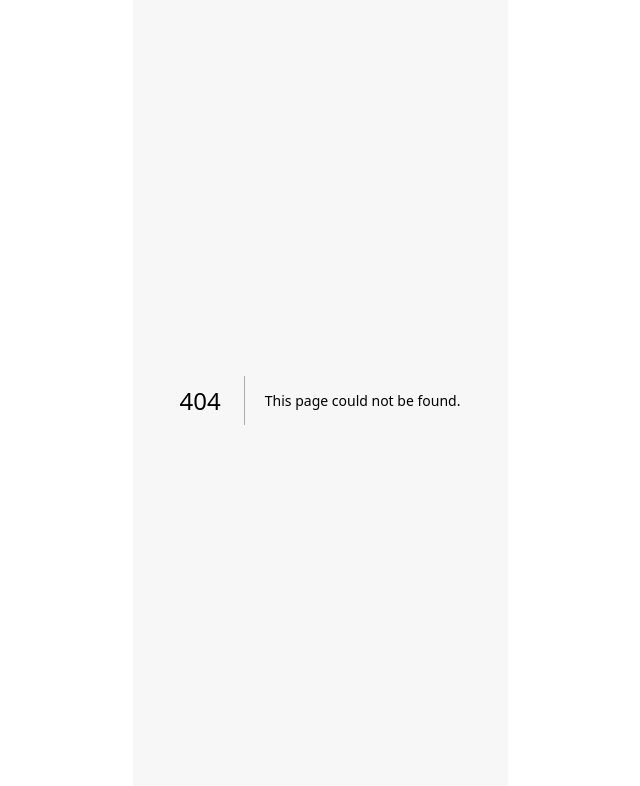
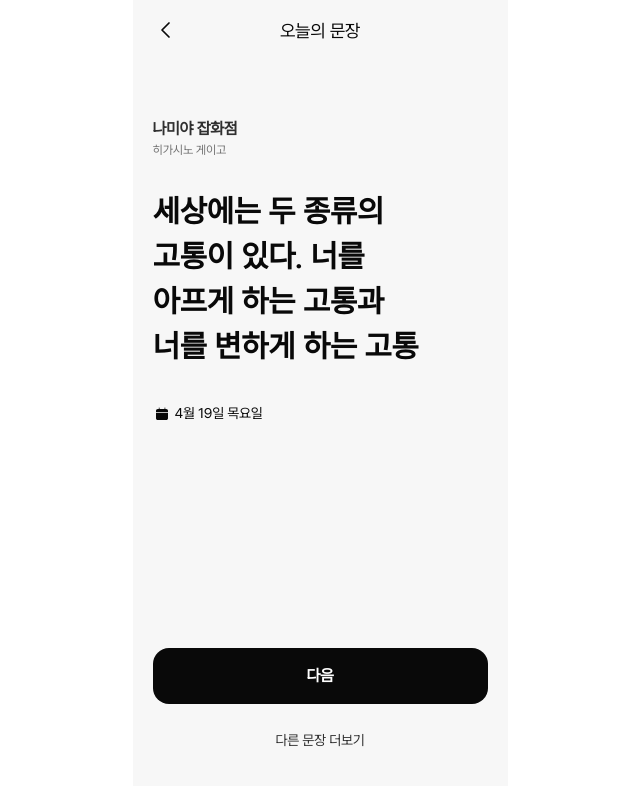
Before and after one commit to depromeet/18th-team1-fe-2, a Next.js app: page /diary/sentence/1 in a window 1280 px wide. Before the commit this address had no page. Shown: the top 786 px of the page, without its empty margins (320-960 px from the left). Built offline with nearby package versions, Linux system fonts and the light colour scheme.

Commit message:
feat: 문장 추천·선택 페이지 구현 (#21)

```diff
--- /dev/null
+++ b/src/app/diary/sentence/[id]/layout.tsx
@@ -0,0 +1,28 @@
+"use client";
+
+import { usePathname, useRouter } from "next/navigation";
+import type { ReactNode } from "react";
+
+import { Header } from "@/widgets/header";
+
+const SentenceLayout = ({ children }: { children: ReactNode }): React.ReactElement => {
+  const pathname = usePathname();
+  const router = useRouter();
+
+  const handleBack = pathname.endsWith("/list")
+    ? undefined
+    : (): void => {
+        router.push("/");
+      };
+
+  return (
+    <div className="flex h-full flex-col bg-gray-50">
+      <div className="shrink-0">
+        <Header title="오늘의 문장" onBack={handleBack} />
+      </div>
+      <main className="flex flex-1 flex-col overflow-hidden">{children}</main>
+    </div>
+  );
+};
+
+export default SentenceLayout;
--- /dev/null
+++ b/src/app/diary/sentence/[id]/list/page.tsx
@@ -0,0 +1,13 @@
+import { SentenceListView } from "@/features/sentence-select";
+import { MOCK_SENTENCES } from "@/mock";
+
+const SentenceListPage = async ({
+  params,
+}: {
+  params: Promise<{ id: string }>;
+}): Promise<React.ReactElement> => {
+  const { id } = await params;
+  return <SentenceListView initialSentenceId={id} sentences={MOCK_SENTENCES} />;
+};
+
+export default SentenceListPage;
--- /dev/null
+++ b/src/app/diary/sentence/[id]/page.tsx
@@ -0,0 +1,10 @@
+import { SentenceDetailView } from "@/features/sentence-select";
+import { MOCK_SENTENCE } from "@/mock";
+
+const SentenceDetailPage = (): React.ReactElement | null => {
+  if (!MOCK_SENTENCE) return null;
+
+  return <SentenceDetailView sentence={MOCK_SENTENCE} />;
+};
+
+export default SentenceDetailPage;
--- a/src/app/diary/sentence/page.tsx
+++ /dev/null
@@ -1,9 +0,0 @@
-const SentencePage = (): React.ReactElement => {
-  return (
-    <div className="flex min-h-dvh items-center justify-center">
-      <p className="text-muted-foreground">문장 추천 (준비 중)</p>
-    </div>
-  );
-};
-
-export default SentencePage;
--- a/src/app/layout.tsx
+++ b/src/app/layout.tsx
@@ -1,4 +1,4 @@
-import type { Metadata } from "next";
+import type { Metadata, Viewport } from "next";
 import { Nanum_Myeongjo } from "next/font/google";
 import localFont from "next/font/local";
 import type { ReactNode } from "react";
@@ -24,6 +24,13 @@ export const metadata: Metadata = {
   description: "책 속 문장으로 나의 하루를 기록하는 웹 애플리케이션",
 };
 
+export const viewport: Viewport = {
+  width: "device-width",
+  initialScale: 1,
+  maximumScale: 1,
+  userScalable: false,
+};
+
 type RootLayoutProps = {
   children: ReactNode;
 };
```
